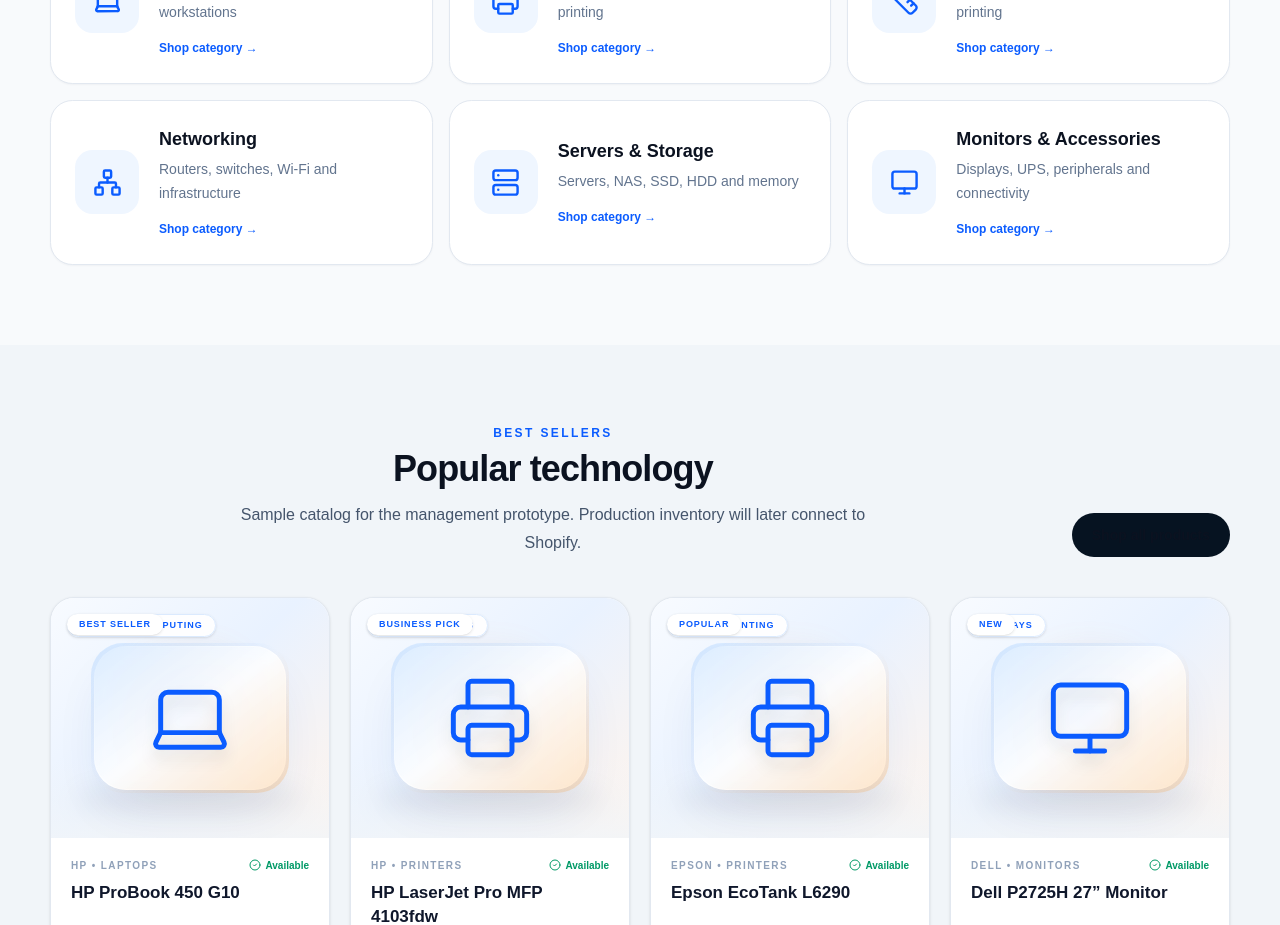
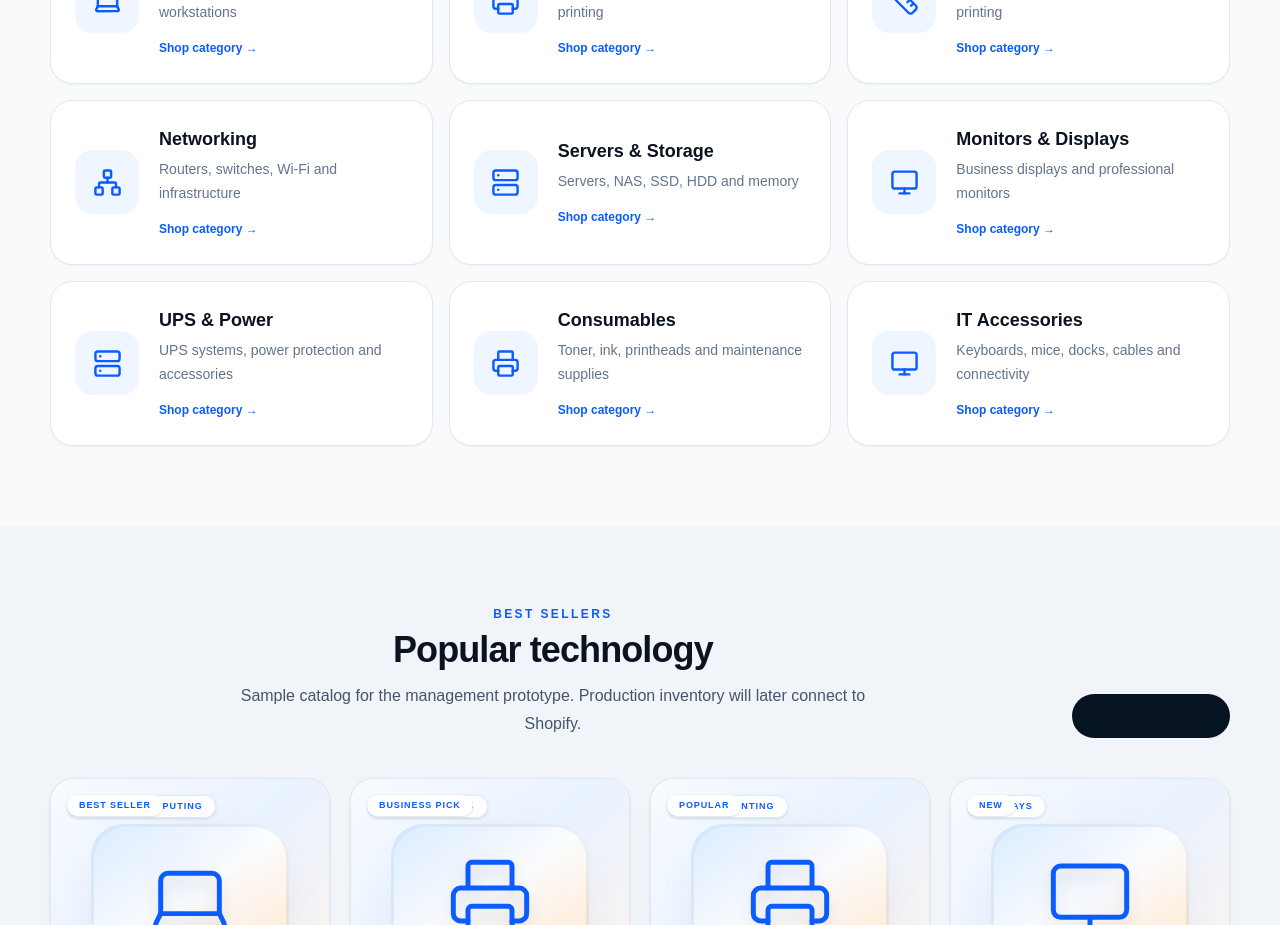
Before and after one commit to broprint/proprint-solutions-2026, a Next.js app: page / in a window 1280 px wide. Shown: the part 1200-2125 px from the top of the page. Built offline with nearby package versions, Linux system fonts and the light colour scheme.

Commit message:
Prepare catalog for genuine product imagery and expanded categories

```diff
--- a/data/catalog.ts
+++ b/data/catalog.ts
@@ -8,17 +8,24 @@ export type Product = {
   badge?: string;
   specs: string[];
   icon: 'laptop' | 'printer' | 'plotter' | 'monitor' | 'network' | 'storage';
+  image?: string;
+  imageAlt?: string;
+  sku?: string;
+  stock?: 'In stock' | 'Low stock' | 'Request availability' | 'Quote only';
 };
 
+// Product photos are intentionally optional. When a verified manufacturer/product
+// image is added under /public/products, the UI will use it automatically and
+// otherwise fall back to the existing category illustration.
 export const products: Product[] = [
-  { slug:'hp-probook-450-g10', name:'HP ProBook 450 G10', brand:'HP', category:'Laptops', price:'KD 249.000', badge:'BEST SELLER', specs:['Intel Core i5','16GB RAM','512GB SSD'], icon:'laptop' },
-  { slug:'hp-laserjet-pro-mfp-4103fdw', name:'HP LaserJet Pro MFP 4103fdw', brand:'HP', category:'Printers', price:'KD 129.000', badge:'BUSINESS PICK', specs:['Laser MFP','Duplex','Wi-Fi & Ethernet'], icon:'printer' },
-  { slug:'epson-ecotank-l6290', name:'Epson EcoTank L6290', brand:'Epson', category:'Printers', price:'KD 89.000', badge:'POPULAR', specs:['Color Ink Tank','ADF','Wi-Fi'], icon:'printer' },
-  { slug:'dell-p2725h-monitor', name:'Dell P2725H 27” Monitor', brand:'Dell', category:'Monitors', price:'KD 79.000', badge:'NEW', specs:['27-inch FHD','HDMI / DisplayPort','Business Display'], icon:'monitor' },
-  { slug:'hp-designjet-t650', name:'HP DesignJet T650 36” Plotter', brand:'HP', category:'Plotters', price:'Request Quote', badge:'PROFESSIONAL', specs:['36-inch Large Format','CAD & Technical','Network Ready'], icon:'plotter' },
-  { slug:'ubiquiti-unifi-u7-pro', name:'Ubiquiti UniFi U7 Pro', brand:'Ubiquiti', category:'Networking', price:'KD 69.000', specs:['Wi-Fi 7','Ceiling Mount','Enterprise Wireless'], icon:'network' },
-  { slug:'samsung-990-pro-2tb', name:'Samsung 990 PRO 2TB SSD', brand:'Samsung', category:'Storage', price:'KD 54.000', specs:['2TB NVMe','PCIe 4.0','High Performance'], icon:'storage' },
-  { slug:'lenovo-thinkpad-e14', name:'Lenovo ThinkPad E14', brand:'Lenovo', category:'Laptops', price:'KD 229.000', specs:['Intel Core i5','16GB RAM','512GB SSD'], icon:'laptop' },
+  { slug:'hp-probook-450-g10', name:'HP ProBook 450 G10', brand:'HP', category:'Laptops', price:'KD 249.000', badge:'BEST SELLER', specs:['Intel Core i5','16GB RAM','512GB SSD'], icon:'laptop', imageAlt:'HP ProBook 450 G10 business laptop', sku:'DEMO-HP-PB450', stock:'In stock' },
+  { slug:'hp-laserjet-pro-mfp-4103fdw', name:'HP LaserJet Pro MFP 4103fdw', brand:'HP', category:'Printers', price:'KD 129.000', badge:'BUSINESS PICK', specs:['Laser MFP','Duplex','Wi-Fi & Ethernet'], icon:'printer', imageAlt:'HP LaserJet Pro MFP 4103fdw printer', sku:'DEMO-HP-4103', stock:'In stock' },
+  { slug:'epson-ecotank-l6290', name:'Epson EcoTank L6290', brand:'Epson', category:'Printers', price:'KD 89.000', badge:'POPULAR', specs:['Color Ink Tank','ADF','Wi-Fi'], icon:'printer', imageAlt:'Epson EcoTank L6290 multifunction printer', sku:'DEMO-EP-L6290', stock:'In stock' },
+  { slug:'dell-p2725h-monitor', name:'Dell P2725H 27” Monitor', brand:'Dell', category:'Monitors', price:'KD 79.000', badge:'NEW', specs:['27-inch FHD','HDMI / DisplayPort','Business Display'], icon:'monitor', imageAlt:'Dell P2725H 27 inch business monitor', sku:'DEMO-DE-P2725H', stock:'In stock' },
+  { slug:'hp-designjet-t650', name:'HP DesignJet T650 36” Plotter', brand:'HP', category:'Plotters', price:'Request Quote', badge:'PROFESSIONAL', specs:['36-inch Large Format','CAD & Technical','Network Ready'], icon:'plotter', imageAlt:'HP DesignJet T650 36 inch large format plotter', sku:'DEMO-HP-T650', stock:'Quote only' },
+  { slug:'ubiquiti-unifi-u7-pro', name:'Ubiquiti UniFi U7 Pro', brand:'Ubiquiti', category:'Networking', price:'KD 69.000', specs:['Wi-Fi 7','Ceiling Mount','Enterprise Wireless'], icon:'network', imageAlt:'Ubiquiti UniFi U7 Pro wireless access point', sku:'DEMO-UB-U7P', stock:'Request availability' },
+  { slug:'samsung-990-pro-2tb', name:'Samsung 990 PRO 2TB SSD', brand:'Samsung', category:'Storage', price:'KD 54.000', specs:['2TB NVMe','PCIe 4.0','High Performance'], icon:'storage', imageAlt:'Samsung 990 PRO 2TB NVMe SSD', sku:'DEMO-SA-990P', stock:'In stock' },
+  { slug:'lenovo-thinkpad-e14', name:'Lenovo ThinkPad E14', brand:'Lenovo', category:'Laptops', price:'KD 229.000', specs:['Intel Core i5','16GB RAM','512GB SSD'], icon:'laptop', imageAlt:'Lenovo ThinkPad E14 business laptop', sku:'DEMO-LE-E14', stock:'In stock' },
 ];
 
 export const categories = [
@@ -27,5 +34,8 @@ export const categories = [
   ['Plotters & Wide Format','CAD, technical and large-format printing','plotter'],
   ['Networking','Routers, switches, Wi-Fi and infrastructure','network'],
   ['Servers & Storage','Servers, NAS, SSD, HDD and memory','storage'],
-  ['Monitors & Accessories','Displays, UPS, peripherals and connectivity','monitor'],
+  ['Monitors & Displays','Business displays and professional monitors','monitor'],
+  ['UPS & Power','UPS systems, power protection and accessories','storage'],
+  ['Consumables','Toner, ink, printheads and maintenance supplies','printer'],
+  ['IT Accessories','Keyboards, mice, docks, cables and connectivity','monitor'],
 ] as const;
```
